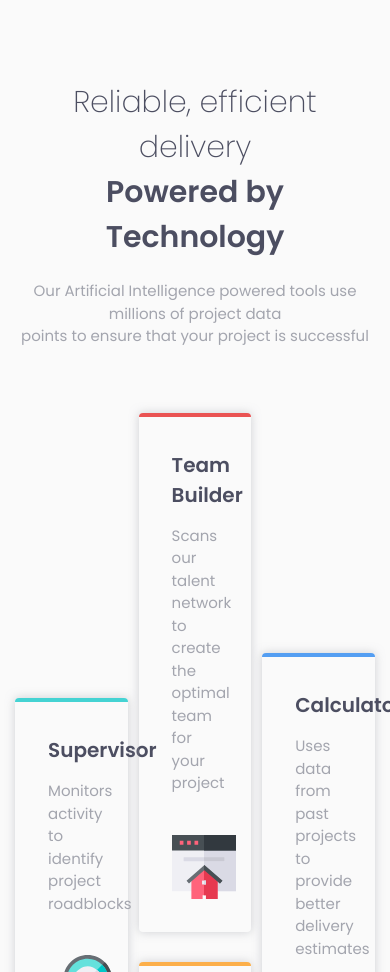
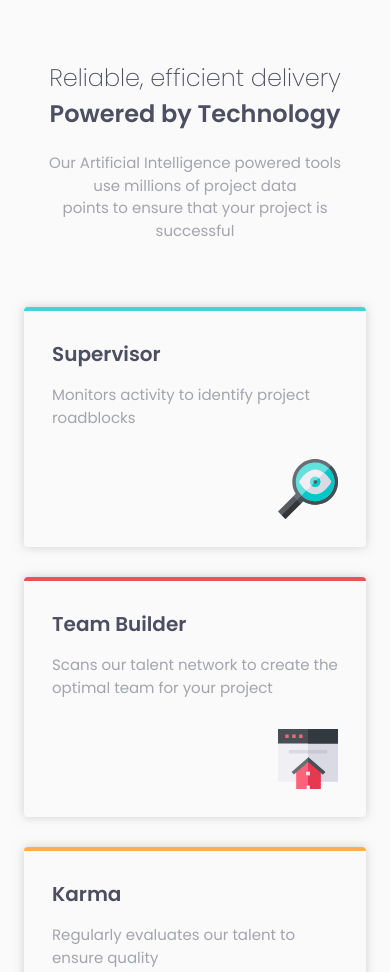
Before and after one commit to uma-frontend/four-card-feature-section-10, a plain HTML site: page index.html in a window 390 px wide. Shown: the top 972 px of the page. Drawn offline with Linux system fonts and the light colour scheme.

Commit message:
Add media queries

```diff
--- a/css/style.css
+++ b/css/style.css
@@ -49,11 +49,12 @@ body{
    width: 100%;
    max-width: 1140px;
    padding: 0px 15px;
-   margin: 80px auto;
+   margin: 0 auto;
 }
 
 /*Card*/
 .card {
+   padding: 60px 0px;
 }
 .card__header {
    text-align: center;
@@ -68,10 +69,6 @@ body{
    color: #4c4e61;
    margin: 0px 0px 20px 0px;
 }
-.card__header-text {
-}
-.card__body {
-}
 .card__items {
    display: flex;
    align-items: center;
@@ -80,20 +77,19 @@ body{
 .card__item {
    padding: 33px;
    border-radius: 4px;
-
-   box-shadow: 0 0 10px hsla(229, 6%, 66%, 0.5);
+   box-shadow: 0 0 10px #a3a5ae80;
 }
 .bt-succes{
-   border-top: 4px solid hsl(180, 62%, 55%);
+   border-top: 4px solid #45d3d3;
 }
 .bt-warning{
-   border-top: 4px solid hsl(0, 78%, 62%);
+   border-top: 4px solid #ea5353;
 }
 .bt-danger{
-   border-top: 4px solid hsl(34, 97%, 64%);
+   border-top: 4px solid #fcaf4a;
 }
 .bt-info{
-   border-top: 4px solid hsl(212, 86%, 64%);
+   border-top: 4px solid #549ef2;
 }
 .item{
    width: 31.33%;
@@ -130,3 +126,68 @@ body{
 .bg-calc{
    background-image: url(../images/icon-calculator.svg);
 }
+
+/*Media Query*/
+@media (max-width: 1024px) {
+   .card__items {
+      flex-direction: column;
+   }
+   .item{
+      width: 80%;
+   }
+   .card__inner .card__item:not(:last-child),
+   .item:not(:last-child)
+   {
+      margin: 0px 0px 30px 0px;
+   }
+}
+@media (max-width: 425px) {
+   .card__title {
+      font-size: 24px;
+   }
+   .card__heading {
+      font-size: 24px;
+   }
+   .card__header-text {
+      font-size: 15px;
+      padding: 0px 30px;
+   }
+   .item{
+      width: 95%;
+   }
+   .card__item {
+      padding: 28px;
+   }
+   .card__text {
+      margin: 0px 0px 30px 0px;
+   }
+   .card__icon {
+      width: 60px;
+      height: 60px;
+   }
+}
+@media (max-width: 375px) {
+   .card__title {
+      font-size: 20px;
+   }
+   .card__heading {
+      font-size: 20px;
+   }
+   .card__header-text {
+      font-size: 13px;
+      padding: 0px 15px;
+   }
+   .item{
+      width: 95%;
+   }
+   .card__item {
+      padding: 25px;
+   }
+   .card__text {
+      margin: 0px 0px 30px 0px;
+   }
+   .card__icon {
+      width: 60px;
+      height: 60px;
+   }
+}
```
